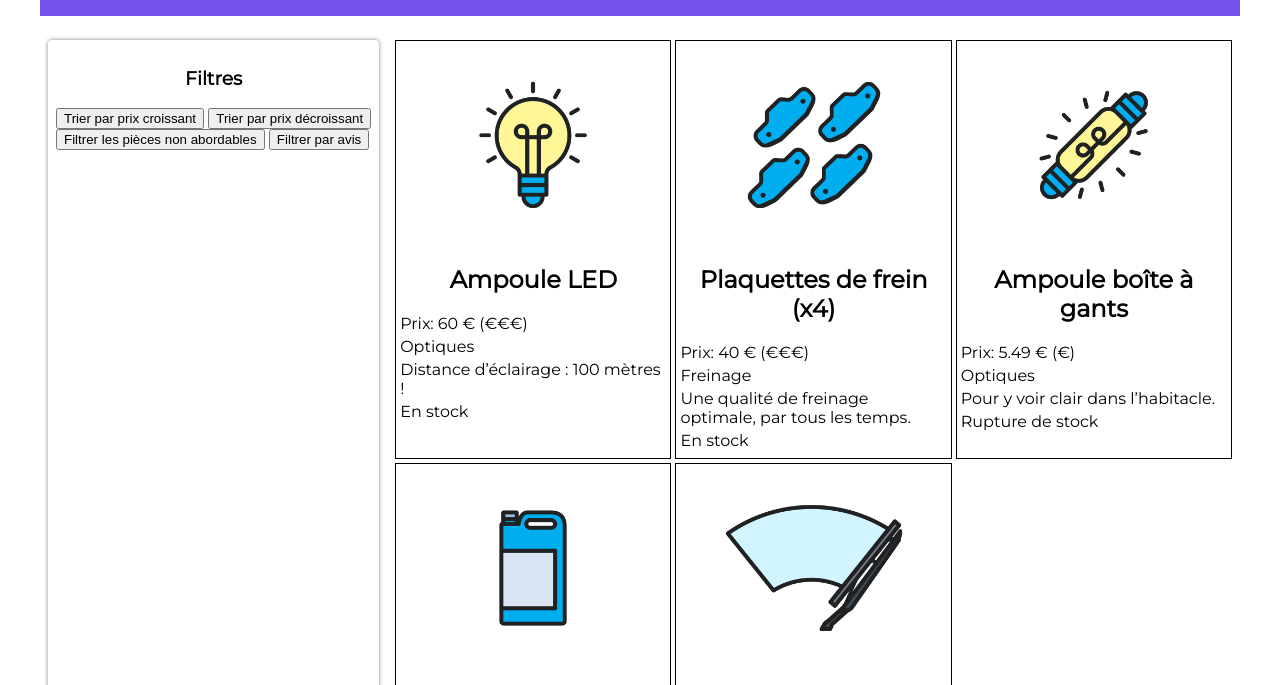
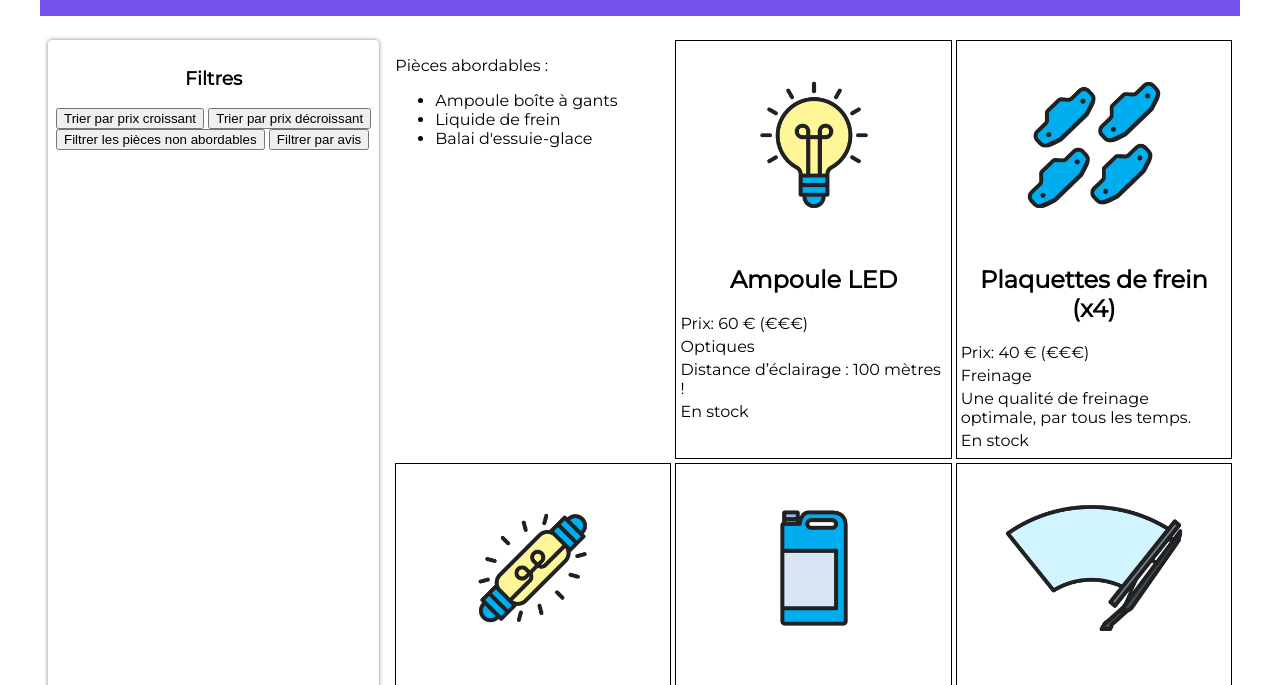
Before and after one commit to Spyros-Zaboukis/Autoparts_JSDynamic, a website: page index.html in a window 1280 px wide. Shown: the part 98-783 px from the top of the page. Drawn offline with Linux system fonts and the light colour scheme.

Commit message:
send list of abordable product

```diff
--- a/index.html
+++ b/index.html
@@ -24,7 +24,11 @@
 
 			<!-- Fiches produits -->
 			<section class="fiches">
+				<div class="abordables">
+					<p>Pièces abordables :</p>
+				</div>
 			</section>
+
 		</main>
 	</body>
 </html>
--- a/pieces.js
+++ b/pieces.js
@@ -89,6 +89,9 @@ boutonFilterDecroissant.addEventListener('click', () => {
 });
 
 
+// Chap 4 Map liste :
+
+
 // function filter par avis
 const bouttonFiltrerParAvis = document.querySelector('.filtrerParAvis');
 
@@ -105,3 +108,15 @@ for(let i = pieces.length -1 ; i >= 0; i--){
    };
 };
 console.log(noms);
+
+//Création de la liste
+const abordablesElements = document.createElement('ul');
+//Ajout de chaque nom à la liste
+for(let i=0; i < noms.length ; i++){
+   const nomElement = document.createElement('li');
+   nomElement.innerText = noms[i];
+   abordablesElements.appendChild(nomElement)
+}
+// Ajout de l'en-tête puis de la liste au bloc résultats filtres
+document.querySelector('.abordables')
+   .appendChild(abordablesElements)
```
